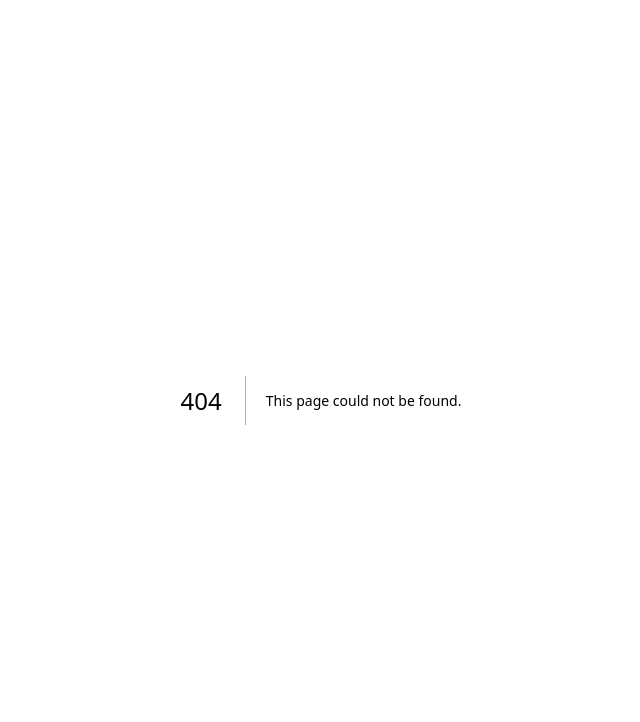
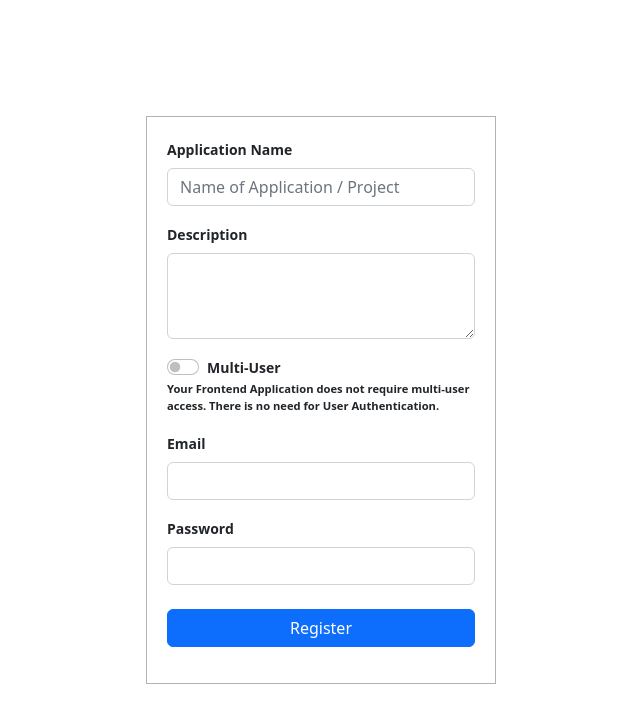
Before and after one commit to gurudanito001/Backend_Service_Client, a Next.js app: page /auth/register in a window 1280 px wide. Before the commit this address had no page. Shown: the top 722 px of the page, without its empty margins (319-959 px from the left). Built offline with nearby package versions, Linux system fonts and the light colour scheme.

Commit message:
Currently working on Auth

```diff
--- a/package.json
+++ b/package.json
@@ -6,8 +6,11 @@
     "start": "next start"
   },
   "dependencies": {
+    "axios": "^1.2.1",
+    "bootstrap": "^5.2.3",
     "next": "latest",
     "react": "18.2.0",
-    "react-dom": "18.2.0"
+    "react-dom": "18.2.0",
+    "validator": "^13.7.0"
   }
 }
--- /dev/null
+++ b/pages/auth/register.js
@@ -0,0 +1,123 @@
+import styles from '../../styles/Register.module.css';
+import 'bootstrap/dist/css/bootstrap.css';
+import isEmail from 'validator/lib/isEmail';
+import axios from 'axios';
+
+import { useState } from 'react';
+
+const Register = () =>{
+
+  const [data, setData] = useState({
+    name: "",
+    email: "",
+    password: "",
+    description: "",
+    multi_tenant: false
+  })
+  let [errors, setErrors] = useState({})
+  let [postingData, setPostingData] = useState(false);
+
+  const handleChange = (prop) => (event) =>{
+    setData(prevState => ({
+      ...prevState,
+      [prop]: event.target.value
+    }))
+  }
+
+  const handleChangeSwitch = () => {
+    setData(prevState => ({
+      ...prevState,
+      multi_tenant: !prevState.multi_tenant
+    }))
+  }
+
+  const validateData = () =>{
+    let errors = {}
+    if(!data.name){
+      errors.name = "Cluster Name is Required"
+    }
+    if(data.password.length < 8){
+      errors.password = "8 character long password is required"
+    }
+    if(!data.description){
+      errors.description = "Description is required"
+    }
+    if(!isEmail(data.email)){
+      errors.description = "Valid email is required"
+    }
+
+    return errors;
+  }
+
+  const postData = () =>{
+    setPostingData(true);
+    axios.post("http://localhost:8080/clusters/create", data)
+    .then(res => {
+      console.log(res.data)
+      setPostingData(false);
+    })
+    .catch(error =>{
+      console.log(error.response.data || error.message)
+      setPostingData(false);
+    })
+  }
+
+  const handleSubmit = () =>{
+    setErrors({})
+    let result = validateData();
+    if(Object.keys(result).length > 0){
+      return setErrors(result);
+    }
+    postData();
+  }
+
+  return(
+    <div className={styles.container}>
+      <form className={styles.form}>
+        <div className="mb-3">
+          <label htmlFor="exampleFormControlInput1" className="form-label small fw-bold">Application Name</label>
+          <input type="text" value={data.name} onChange={handleChange("name")} className="form-control" id="exampleFormControlInput1" placeholder='Name of Application / Project' />
+          <div className='small text-danger fw-light'>{errors.name}</div>
+        </div>
+        <div className="mb-3">
+          <label htmlFor="exampleFormControlTextarea1" className="form-label small fw-bold">Description</label>
+          <textarea value={data.description} onChange={handleChange("description")} className="form-control" id="exampleFormControlTextarea1" rows="3"></textarea>
+          <div className='small text-danger fw-light'>{errors.description}</div>
+        </div>
+        <div className="form-check form-switch">
+          <input className="form-check-input" value={data.multi_tenant} onChange={handleChangeSwitch} type="checkbox" role="switch" id="flexSwitchCheckChecked" />
+          <label className="form-check-label small fw-bold" htmlFor="flexSwitchCheckChecked">Multi-User</label>
+          <div className='small text-danger fw-light'>{errors.multi_tenant}</div>
+        </div>
+        {data.multi_tenant  ?
+        <div className={styles.smallFont}>
+          Your Frontend Application will have more than one user. It will require User Authentication flow.
+        </div>:
+        <div className={styles.smallFont}>
+          Your Frontend Application does not require multi-user access. There is no need for User Authentication.
+        </div>
+        }
+
+        <div className="my-3">
+          <label htmlFor="exampleFormControlInput1" className="form-label small fw-bold">Email</label>
+          <input type="email" value={data.email} onChange={handleChange("email")} className="form-control" id="exampleFormControlInput1" />
+          <div className='small text-danger fw-light'>{errors.email}</div>
+        </div>
+        <div className="mb-3">
+          <label htmlFor="exampleFormControlInput1" className="form-label small fw-bold">Password</label>
+          <input type="password" value={data.password} onChange={handleChange("password")} className="form-control" id="exampleFormControlInput1" />
+          <div className='small text-danger fw-light'>{errors.password}</div>
+        </div>
+
+        <div className="mb-3 mt-4 d-grid gap-2">
+          <button type="button" disabled={postingData} onClick={handleSubmit} className="btn btn-block btn-primary">
+            Register
+          </button>
+        </div>
+
+      </form>
+    </div>
+  )
+}
+
+export default Register;
--- a/pages/index.js
+++ b/pages/index.js
@@ -1,5 +1,6 @@
 import Head from 'next/head'
 import styles from '../styles/Home.module.css';
+import 'bootstrap/dist/css/bootstrap.css';
 
 export default function Home() {
   return (
@@ -11,7 +12,7 @@ export default function Home() {
 
       <main>
         <h1 className={styles.title}>
-          Welcome to <a href="https://nextjs.org">Next.js!</a>
+          Welcome to <a href="https://nextjs.org" className='text-success'>Next.js!</a>
         </h1>
 
         <p className={styles.description}>
--- /dev/null
+++ b/styles/Register.module.css
@@ -0,0 +1,18 @@
+.container {
+  height: 100vh;
+  overflow-y: auto;
+  display: flex;
+  align-items: center;
+  justify-content: center;
+}
+
+.form {
+  width: min(350px, 650px);
+  border: 1px solid rgb(178, 178, 178);
+  padding: 20px;
+}
+
+.smallFont {
+  font-size: .7rem;
+  font-weight: 700;
+}
--- a/styles/globals.css
+++ b/styles/globals.css
@@ -4,6 +4,7 @@ body {
   margin: 0;
   font-family: Inter, -apple-system, BlinkMacSystemFont, Segoe UI, Roboto,
     Oxygen, Ubuntu, Cantarell, Fira Sans, Droid Sans, Helvetica Neue, sans-serif;
+  font-size: .8rem;
 }
 
 a {
```
Also changed, not shown: pages/auth/confirmEmail.js (added), pages/auth/forgotPassword.js (added), pages/auth/login.js (added), pages/auth/resetPassword.js (added), 1 other file (tests, documents, lock files or other folders).
